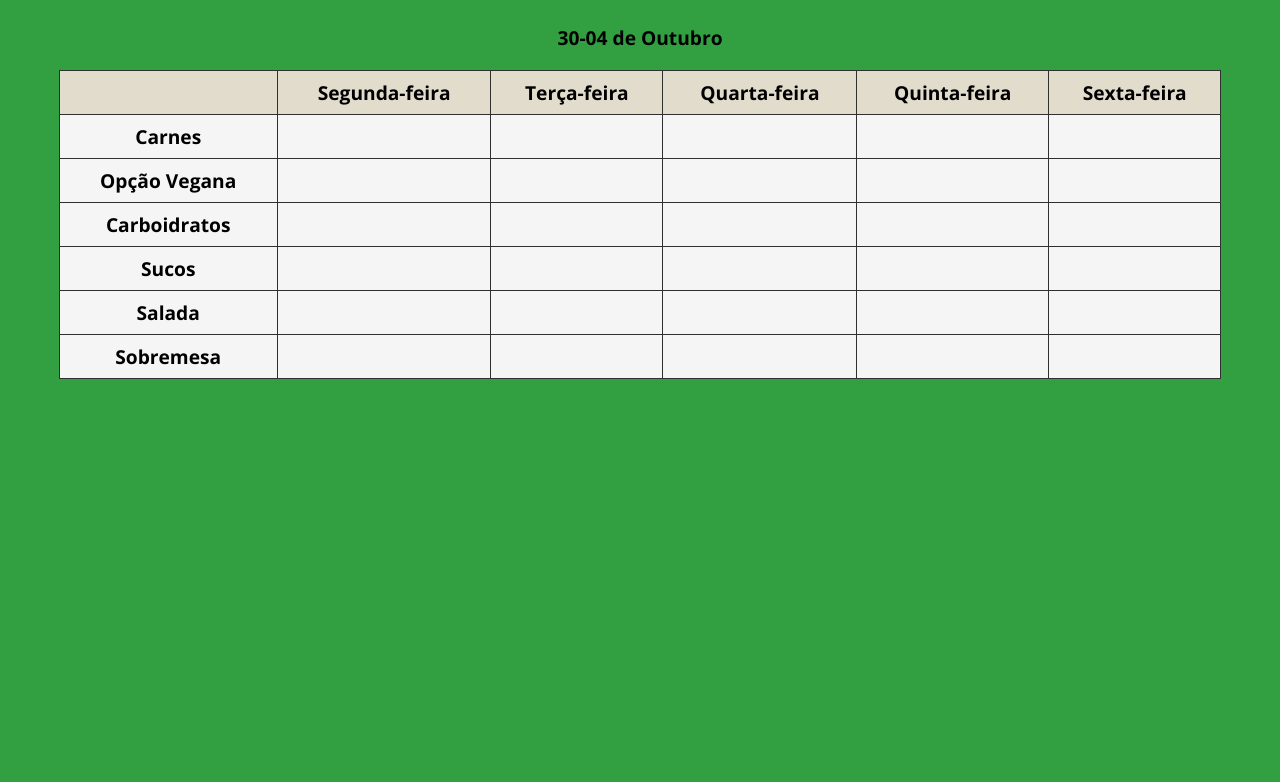
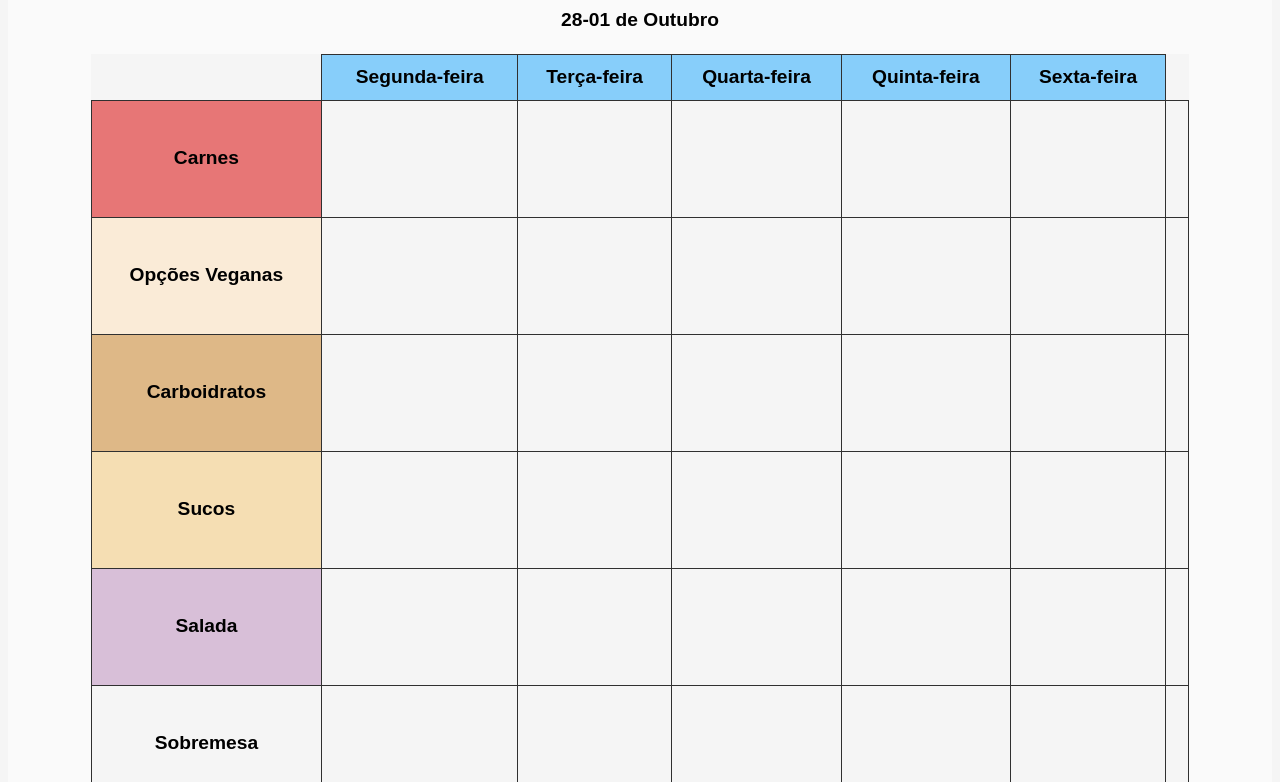
Before and after one commit to cauafelipe1/mural-digital-frontend, a website with bundled scripts: page index.html in a window 1280 px wide. Shown: the part 147-929 px from the top of the page. Before the commit the page ends 800 px from the top, so only its background shows below. Built offline with nearby package versions, Linux system fonts and the light colour scheme; files whose address does not match are found by name; a web font is replaced by a local one.

Commit message:
Add files via upload

```diff
--- /dev/null
+++ b/config.css
@@ -0,0 +1,56 @@
+
+:root{
+    --brand-color:#Ef5F4C;
+    --background-color:#f5f5f5;
+    --surface-color:white;
+    --skeleton-color:#ffffff8f;
+    --text-color-primary:black;
+    --text-color-secondary:black;
+
+    --font-family:"Poppins", sans-serif;
+    --text-lg:bold 32px/125% var(var(--font-family));
+    --text: 16px/1.5 var(--font-family);
+    --text-md:14px/170% var(--font-family);
+    --text-sm:12px/170% var(--font-family);
+}
+
+body{
+
+    font: var(--text);
+    color: var(--text-color-secondary);
+    background-color: var(--background-color);
+}
+
+
+.container{
+    padding-inline: 32px;
+    max-width: 1280px;
+    margin-inline: auto;
+
+}
+
+
+.bg-surface-color{
+    background-color: var(--surface-color);
+
+}
+
+
+html{
+    font-size: 100%;
+}
+@media(max-width:767px){
+    thead{
+        display: none;
+    }
+    .hidden_word{
+        display: none;
+    }
+
+    td{
+        display: block;
+    }
+    td::before{
+        content:attr(data-th)":";
+    }
+}
--- a/index.html
+++ b/index.html
@@ -10,18 +10,26 @@
     <script defer src="script.js"></script>
 <!--style resources - css-->
     <link rel="stylesheet" href="style.css">
+    <link rel="stylesheet" href="config.css">
+
 </head>
 <body>
 
 <main>
-    <h2>Cardápio da Semana <img src="img/image.png" alt="icon cardapio"></h2>
+    <div class="bg-surface-color">
+        <nav id="container">
+            <img style="width: 400px; height: 100px;" src="img/logoifc.png" alt="icon cardapio">
+        </nav>
+    </div>
+
+    <h2>Cardápio Semanal </h2>
 <!--note: remember to generalize-->
-    <h3>30-04 de Outubro</h3>
-
+    <h3>28-01 de Outubro</h3>
+        <div class="container">
         <table>
             <thead>
                 <tr>
-                <th></th>
+                    <th style="visibility:hidden; border: none;"></th>
                     <th>Segunda-feira</th>
                     <th>Terça-feira</th>
                     <th>Quarta-feira</th>
@@ -29,57 +37,78 @@
                     <th>Sexta-feira</th>
                 </tr>
             </thead>
+
+
+
             <tbody>
                 <tr>
-                <td>Carnes</td>
-                <td></td>
-                <td></td>
-                <td></td>
-                <td></td>
-                <td></td>
+                    <td data-th="Segunda-feira" style="background-color: rgb(231, 118, 118);"><span class="hidden_word">Carnes</span></td>
+                    <td data-th="Carnes"></td>
+                    <td data-th="Opções Veganas"></td>
+                    <td data-th="Carboidratos"></td>
+                    <td data-th="Sucos"></td>
+                    <td data-th="Salada"></td>
+                    <td data-th="Sobremesa"></td>
+
                 </tr>
                 <tr>
-                <td>Opção Vegana</td>
-                <td></td>
-                <td></td>
-                <td></td>
-                <td></td>
-                <td></td>
+                    <td data-th="Terça-Feira" style="background-color: antiquewhite;"><span class="hidden_word">Opções Veganas</span></td>
+                    <td data-th="Carnes" ></td>
+                    <td data-th="Opções Veganas"></td>
+                    <td data-th="Carboidratos"></td>
+                    <td data-th="Sucos"></td>
+                    <td data-th="Salada"></td>
+                    <td data-th="Sobremesa"></td>
+
                 </tr>
                 <tr>
-                <td>Carboidratos</td>
-                <td></td>
-                <td></td>
-                <td></td>
-                <td></td>
-                <td></td>
+                    <td data-th="Quarta-Feira"  style="background-color: burlywood;"><span class="hidden_word">Carboidratos</span></td>
+                    <td data-th="Carnes"> </td>
+                    <td data-th="Opções Veganas"> </td>
+                    <td data-th="Carboidratos"> </td>
+                    <td data-th="Sucos"> </td>
+                    <td data-th="Salada"> </td>
+                    <td data-th="Sobremesa"></td>
+
                 </tr>
                 <tr>
-                <td>Sucos</td>
-                <td></td>
-                <td></td>
-                <td></td>
-                <td></td>
-                <td></td>
+                    <td data-th="Quinta-Feira" style="background-color: wheat;"><span class="hidden_word">Sucos</span></td>
+                    <td data-th="Carnes">  </td>
+                    <td data-th="Opções Veganas">  </td>
+                    <td data-th="Carboidratos">  </td>
+                    <td data-th="Sucos">  </td>
+                    <td data-th="Salada">  </td>
+                    <td data-th="Sobremesa"></td>
+
                 </tr>
                 <tr>
-                <td>Salada</td>
-                <td></td>
-                <td></td>
-                <td></td>
-                <td></td>
-                <td></td>
+                    <td data-th="Sexta-Feira"  style="background-color: thistle;"><span class="hidden_word">Salada</span></td>
+                    <td data-th="Carnes" ></td>
+                    <td data-th="Opções Veganas" ></td>
+                    <td data-th="Carboidratos" ></td>
+                    <td data-th="Sucos" ></td>
+                    <td data-th="Salada" ></td>
+                    <td data-th="Sobremesa"></td>
+
                 </tr>
-            <tr>
-                <td>Sobremesa</td>
-                <td></td>
-                <td></td>
-                <td></td>
-                <td></td>
-                <td></td>
+                <tr class="hidden_word">
+                    <td data-th="">Sobremesa</td>
+                    <td data-th=""></td>
+                    <td data-th=""></td>
+                    <td data-th=""></td>
+                    <td data-th=""></td>
+                    <td data-th=""></td>
+                    <td data-th=""></td>
+
                 </tr>
+
+
             </tbody>
         </table>
+
+    </div>
+
+
 </main>
 </body>
 </html>
--- a/style.css
+++ b/style.css
@@ -1,26 +1,27 @@
-
-@import url('https://fonts.googleapis.com/css2?family=Afacad+Flux:wght@100..1000&family=Open+Sans:ital,wght@0,300..800;1,300..800&display=swap');
 
 
 body {
 /*  background-color: rgb(143, 255, 152); */
-    background-color: rgb(50, 160, 65);
-    font-family: "Open Sans";
+    background-color: #f5f5f5;
     font-size:larger;
 }
 
 main {
+    background-color: #ffffff8f;
     padding: 4%;
     padding-top: 2%;
 }
 
 h2 {
+    color: black;
     display: flex;
     align-items: center;
     justify-content: center;
     font-weight: bold;
     text-align: center;
 }
+
+
 h3 {
     text-align: center;
     font-size: 1em;
@@ -32,8 +33,8 @@ h2 img {
     margin-left: 1%;
 }
 
+table {
 
- table {
     width: 100%;
     height: fit-content;
     border-collapse: collapse;
@@ -49,7 +50,11 @@ th, td {
     text-align: center;
 }
 
+td{
+    height: 100px;
+
+}
 
 th {
-    background-color: rgb(226, 220, 205);
+    background-color: lightskyblue;
 }
```
Also changed, not shown: package.json (added, +15 -0 lines), 1 other file. Lines whose indentation alone changed are shown as unchanged.
